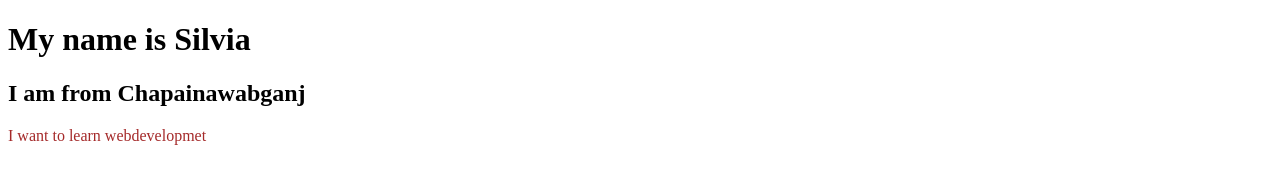
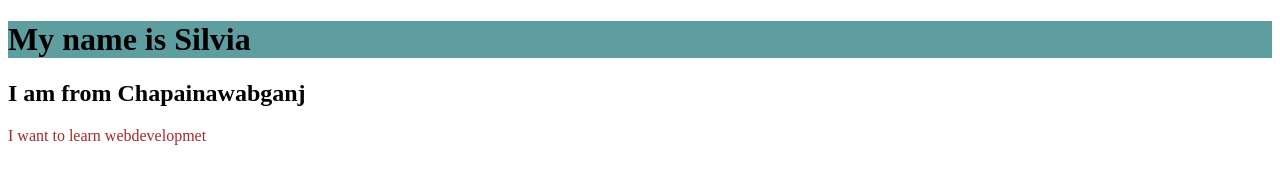
Before and after one commit to AtiaSilvia/my-first-repo, a plain HTML site: page index.html in a window 1280 px wide. Drawn offline with Linux system fonts and the light colour scheme.

Commit message:
added background color

```diff
--- a/style.css
+++ b/style.css
@@ -2,3 +2,7 @@ p
 {
     color: brown;
 }
+h1
+{
+    background-color: cadetblue;
+}
```
